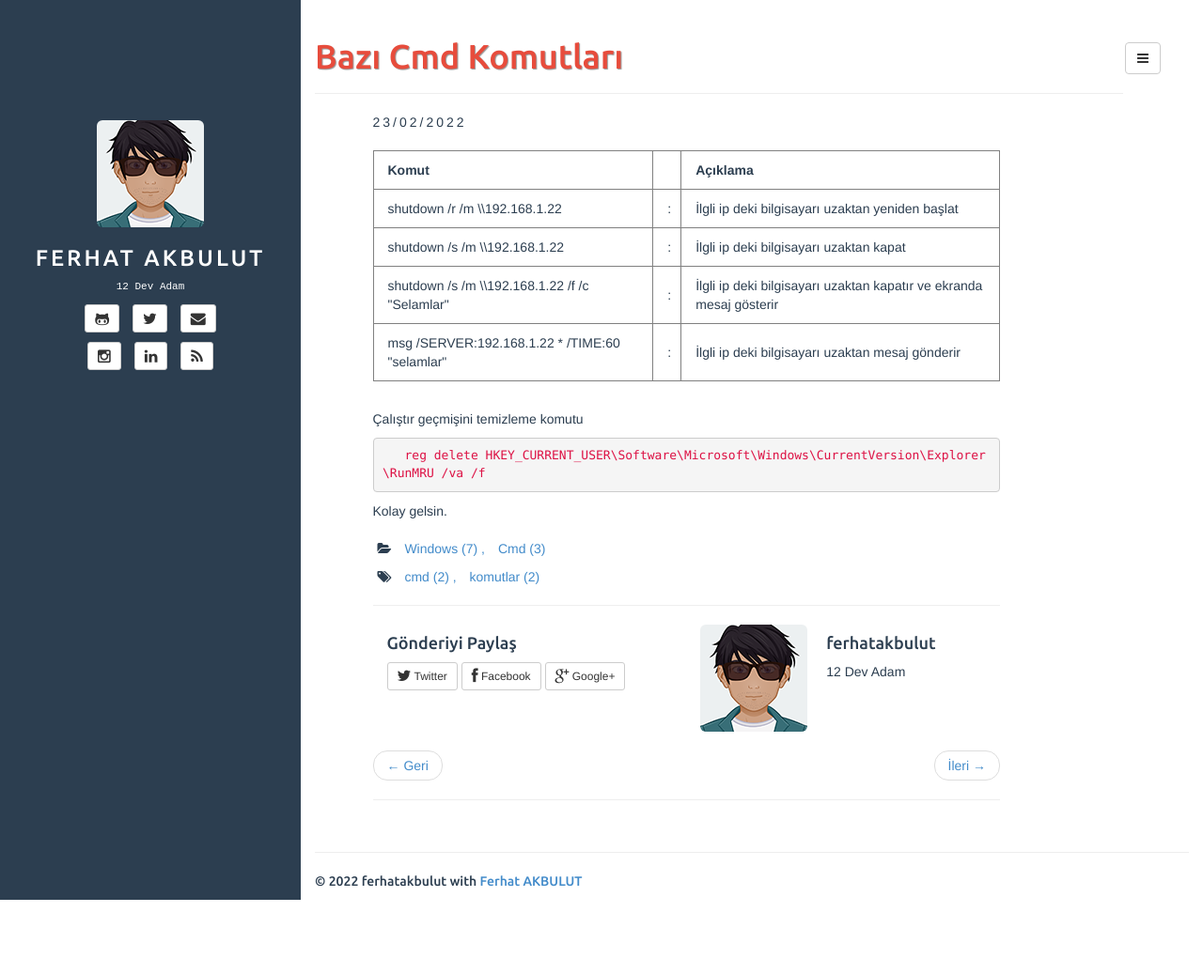
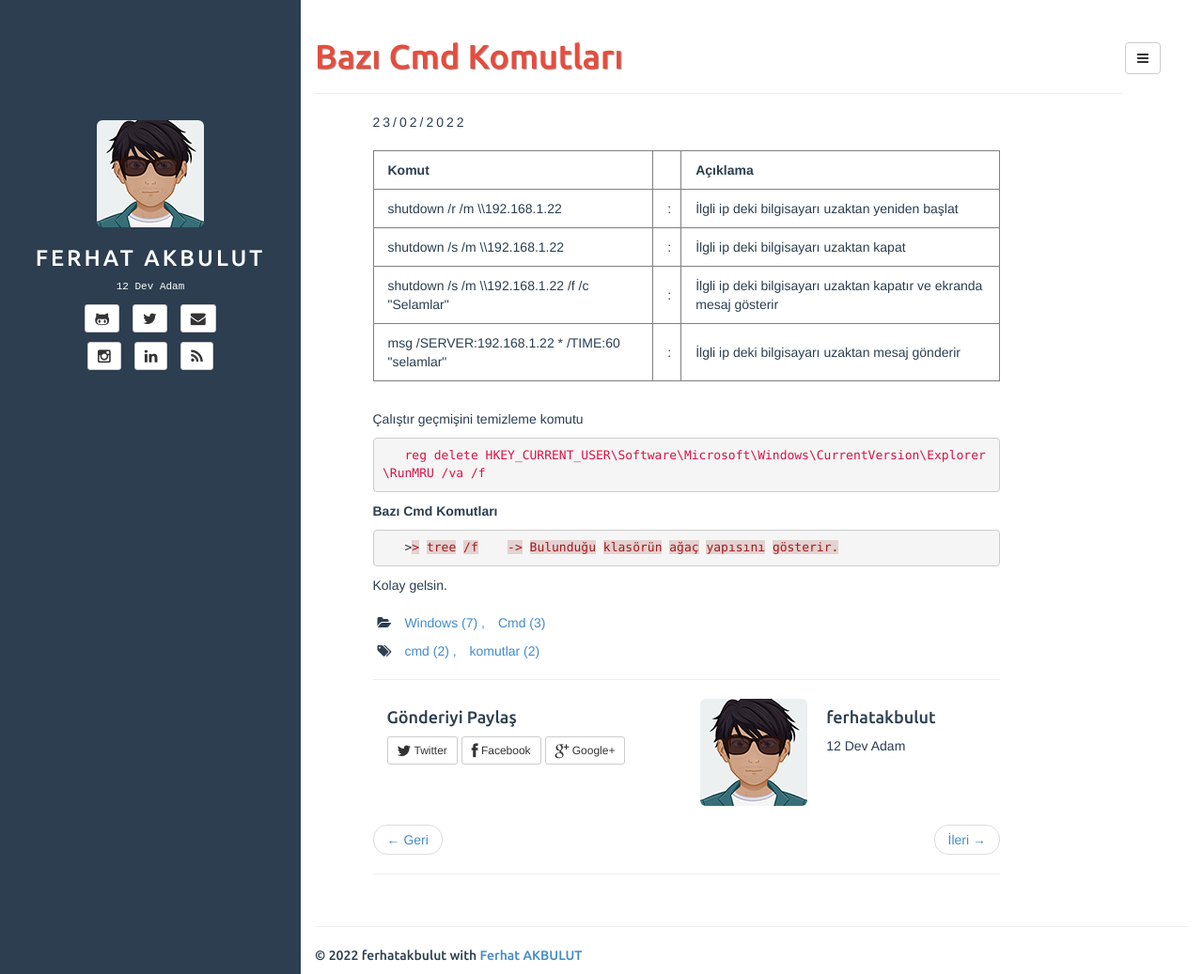
Before and after one commit to ferhatakbulut/ferhatakbulut.github.io, a Jekyll site: the page built from _posts/2022-02-23-cmd-komutlari.md, in a window 1280 px wide and 1037 px high. Shown: the whole window at 94% size. Built offline with Jekyll 4.4.1, drawn with Linux system fonts in a browser that asks for light colours.

Commit message:
update 2022-02-23-cmd-komutlari.md

```diff
--- a/_posts/2022-02-23-cmd-komutlari.md
+++ b/_posts/2022-02-23-cmd-komutlari.md
@@ -48,5 +48,13 @@ description: Bazı Cmd Komutları ve Açıklamaları
 
 {% endhighlight %}
 
+**Bazı Cmd Komutları**
+
+{% highlight yaml %}
+
+   >> tree /f    -> Bulunduğu klasörün ağaç yapısını gösterir.
+
+{% endhighlight %}
+
 
 Kolay gelsin.
```
